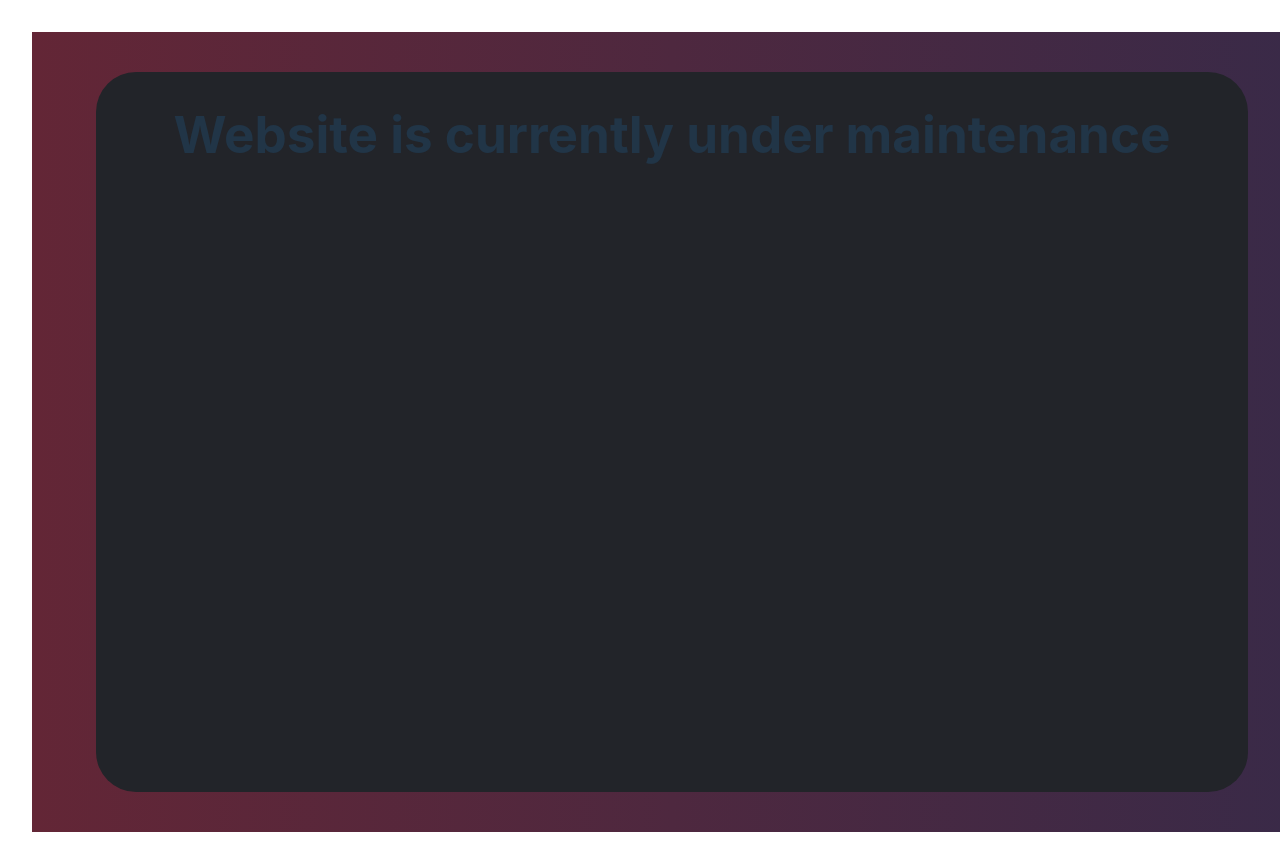
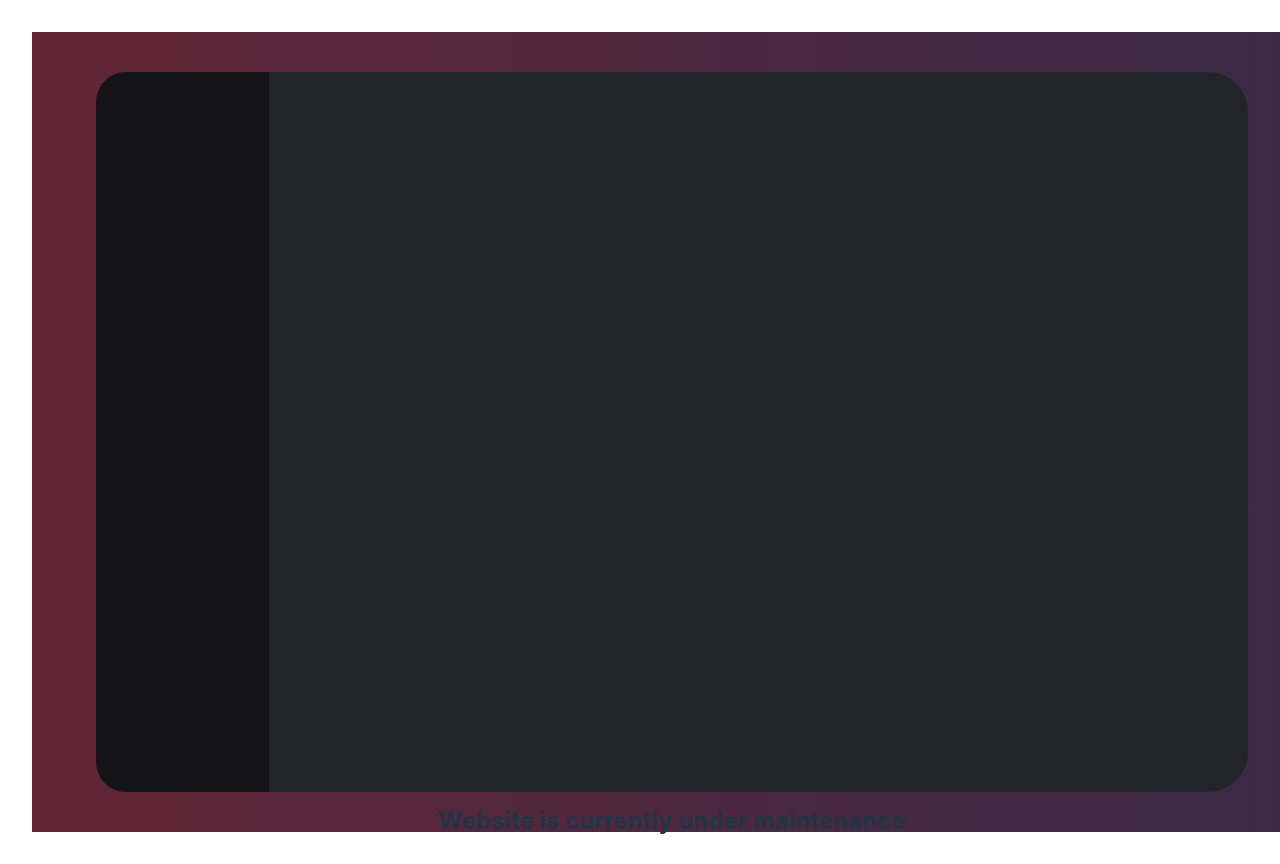
Before and after one commit to AaronVincent6411/My-Portfolio, a React (Vite) app: page / in a window 1280 px wide. Shown: the top 864 px of the page. Built offline with nearby package versions, Linux system fonts and the light colour scheme.

Commit message:
added a small rectangle on left inside outer rectangle

```diff
--- a/src/pages/1-Overview/Overview.css
+++ b/src/pages/1-Overview/Overview.css
@@ -4,6 +4,7 @@
   display: flex;
   justify-content: center;
   align-items: center;
+  margin: auto;
 }
 
 .rectangle {
@@ -14,3 +15,15 @@
   max-width: calc(100vw - 40px);
   border-radius: 40px;
 }
+
+.inner-rectangle {
+  background-color: #141419;
+  height: 100%;
+  width: 15%;
+  border-radius: 30px 0 0 30px;
+}
+
+.heading {
+   font-size: 24px;
+   text-align:center;
+}
--- a/src/pages/1-Overview/Overview.jsx
+++ b/src/pages/1-Overview/Overview.jsx
@@ -5,7 +5,8 @@ function Overview () {
 return(
     <div className="container">
       <div className="rectangle">
-        <h1>Website is currently under maintenance</h1>
+        <div className='inner-rectangle'></div>
+        <h1 className='heading'>Website is currently under maintenance</h1>
       </div>
     </div>
   )
```
